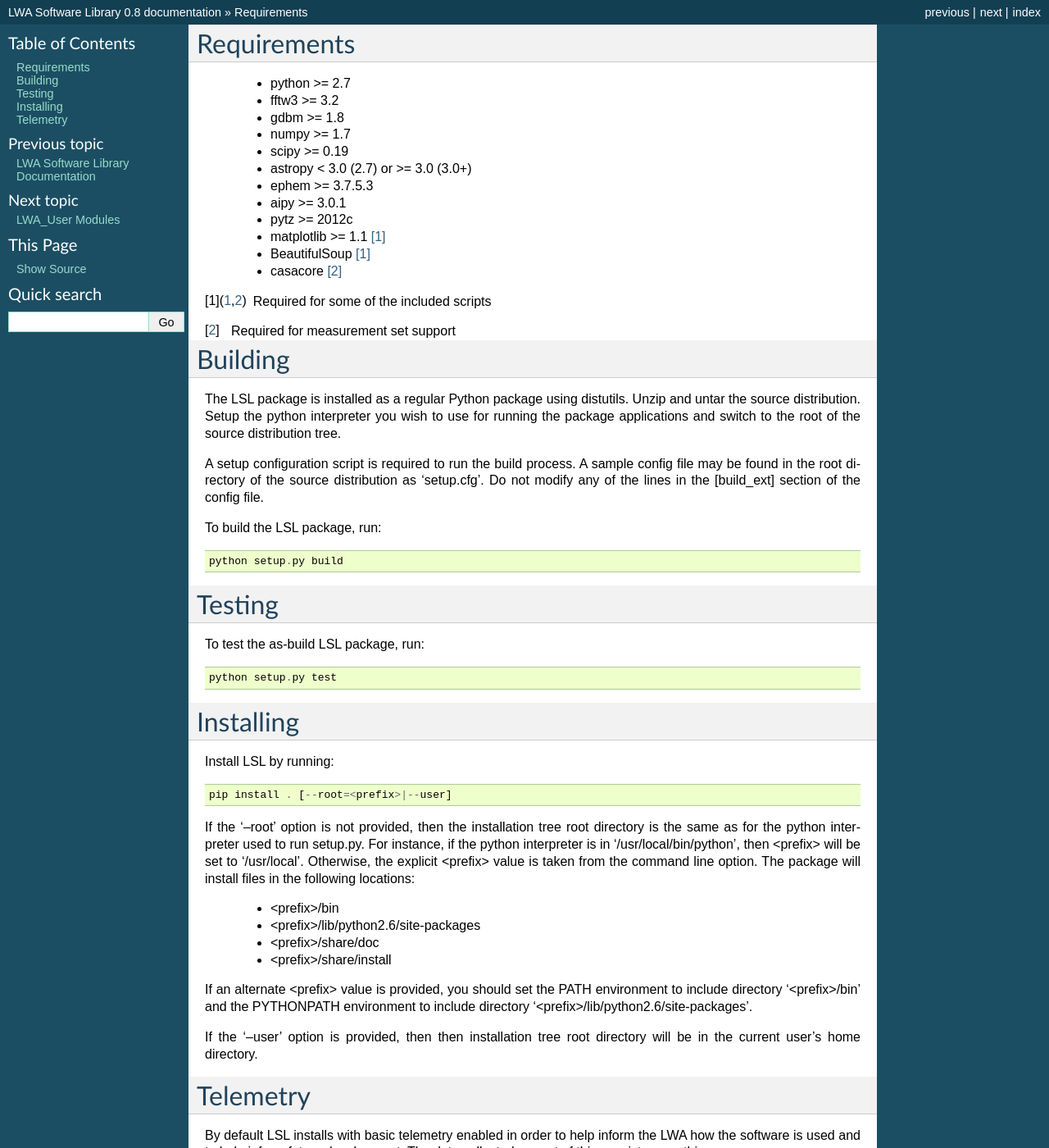
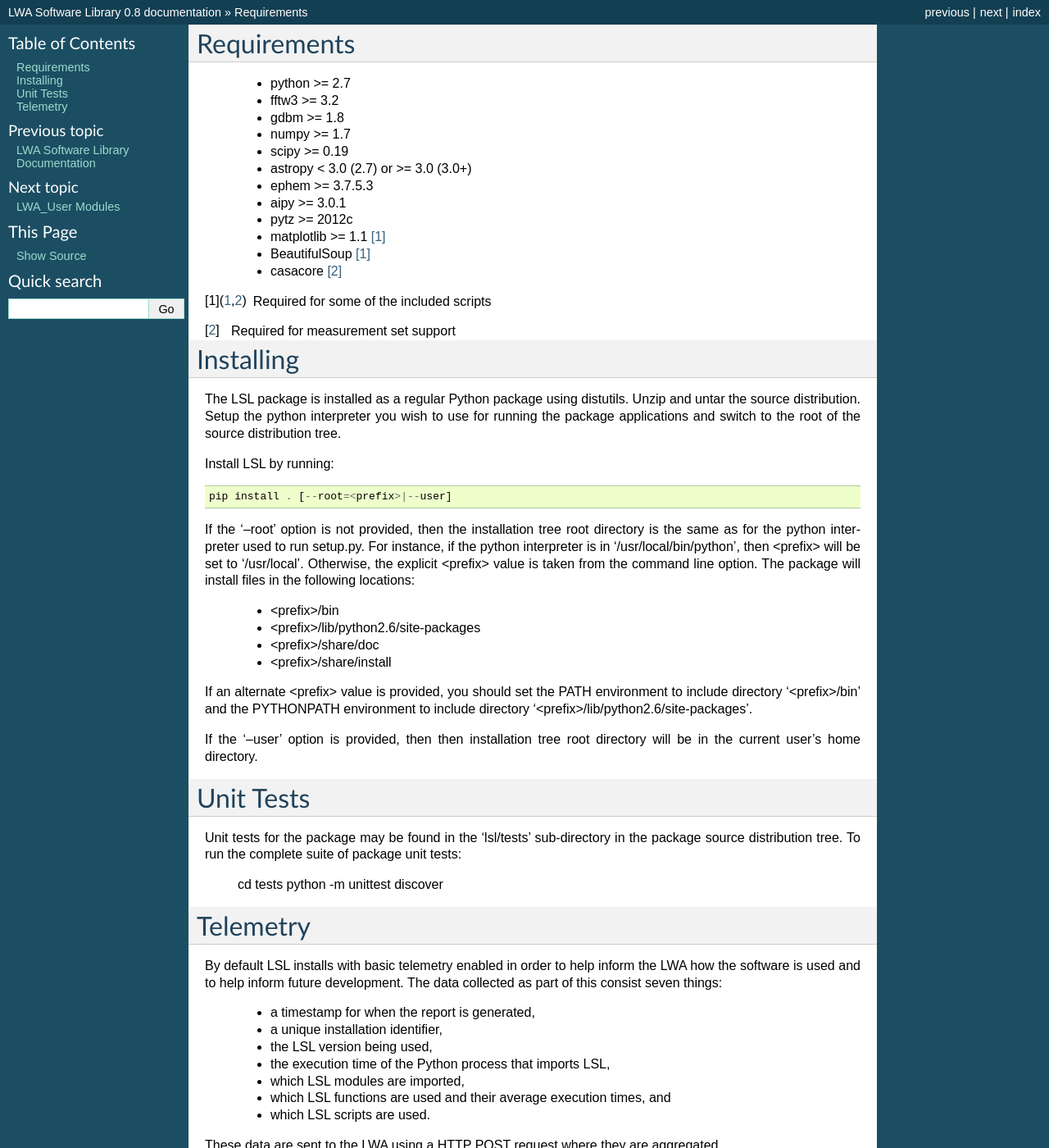
Before and after one commit to lwa-project/lsl, a Sphinx documentation site: the page built from doc/source/install.rst, in a window 1280 px wide and 1400 px high. Shown: the whole window at 82% size. Built offline with Sphinx 7.4.7, drawn with Linux system fonts in a browser that asks for light colours; formulas are drawn with MathJax 3; pages that are not in the unit, such as notebooks, are missing from menus.

Commit message:
Cleaned up the install information to point to the new way to test.

```diff
--- a/doc/source/install.rst
+++ b/doc/source/install.rst
@@ -16,30 +16,13 @@ Requirements
 .. [1] Required for some of the included scripts
 .. [2] Required for measurement set support
 
-Building
-========
+Installing
+==========
 The LSL package is installed as a regular Python package using distutils.
 Unzip and untar the source distribution. Setup the python interpreter you
 wish to use for running the package applications and switch to the root of
 the source distribution tree.
 
-A setup configuration script is required to run the build process.  A sample
-config file may be found in the root directory of the source distribution as
-'setup.cfg'.  Do not modify any of the lines in the [build_ext] section of
-the config file.
-
-To build the LSL package, run::
-
-	python setup.py build
-
-Testing
-=======
-To test the as-build LSL package, run::
-
-	python setup.py test
-
-Installing
-==========
 Install LSL by running::
 
 	pip install . [--root=<prefix>|--user]
@@ -60,6 +43,13 @@ environment to include directory '<prefix>/lib/python2.6/site-packages'.
 
 If the '--user' option is provided, then then installation tree root
 directory will be in the current user's home directory.
+
+Unit Tests
+==========
+Unit tests for the package may be found in the 'lsl/tests' sub-directory in the package source distribution tree.  To run the complete suite of package unit tests:
+
+    cd tests
+    python -m unittest discover
 
 Telemetry
 =========
```
Also changed, not shown: README.md (+4 -17 lines).
